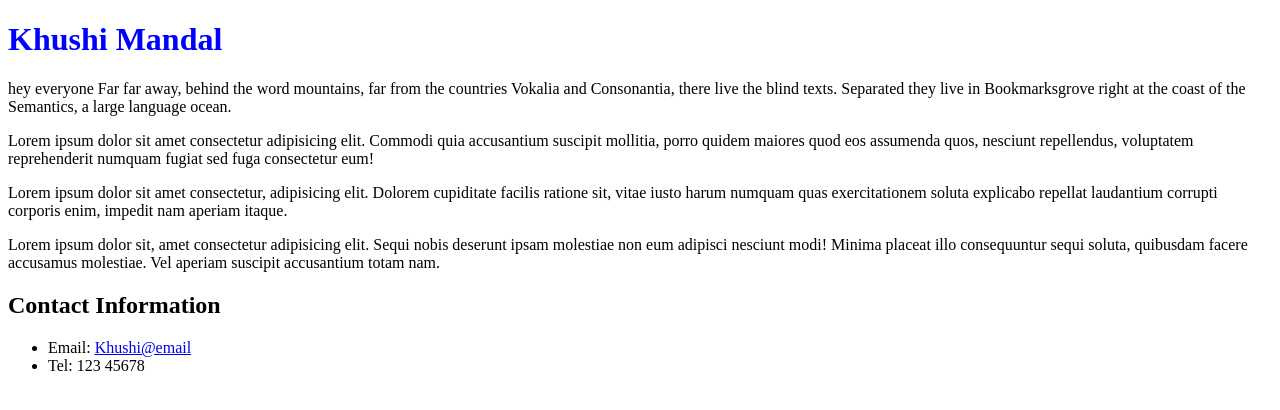
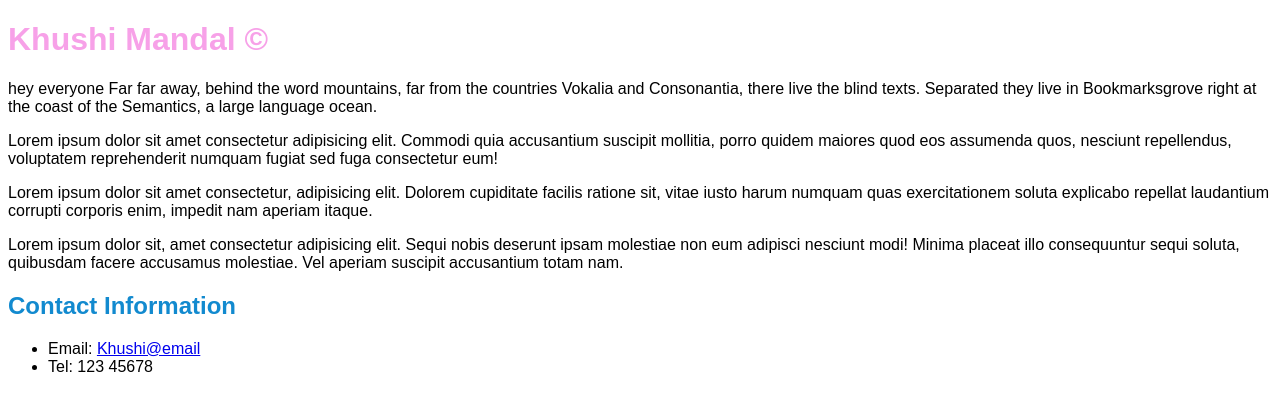
Before and after one commit to MoodyMystic/Biography-page, a plain HTML site: page index.html in a window 1280 px wide. Drawn offline with Linux system fonts and the light colour scheme.

Commit message:
My first Website

```diff
--- a/index.html
+++ b/index.html
@@ -8,7 +8,7 @@
     <title>Khushi Biography's </title>
 </head>
 <body>
-    <h1>Khushi Mandal</h1>
+    <h1>Khushi Mandal &copy</h1>
     <p> hey everyone
         Far far away, behind the word mountains, far from the countries Vokalia and Consonantia, there live the blind texts.
         Separated they live in Bookmarksgrove right at the coast of the Semantics, a large language ocean.
--- a/style.css
+++ b/style.css
@@ -1,3 +1,19 @@
+body {
+    font-family: Arial, Helvetica, sans-serif;
+}
+
+
 h1{
-    color: blue;
+    color: rgb(247, 161, 232);
+    font-size: 2em;
 }
+
+h2 {
+    font-size: 1.5em;
+    color: rgb(18, 138, 207)
+}
+
+
+p{
+    color: rgb(0, 0, 0);
+}
```
